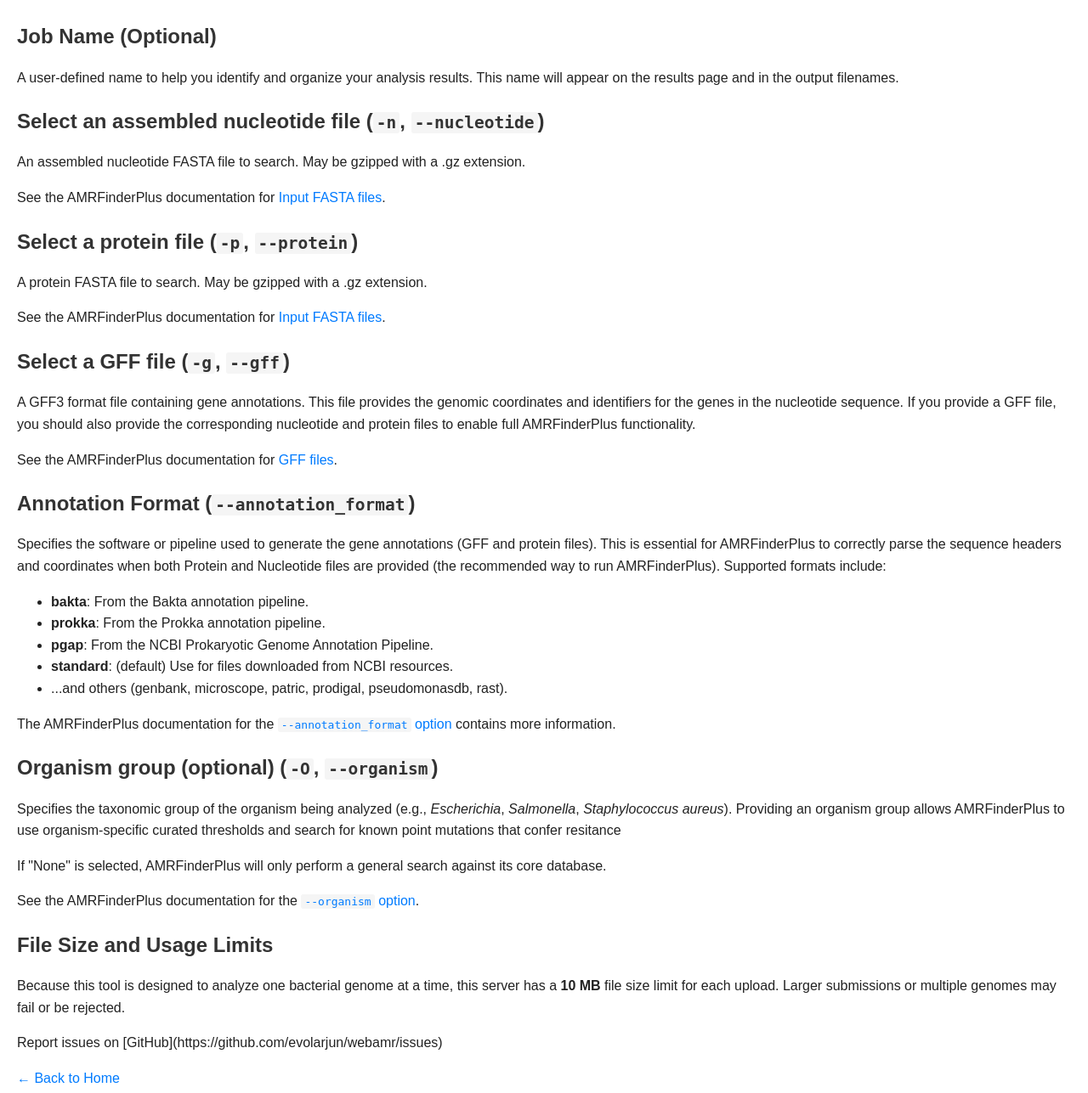
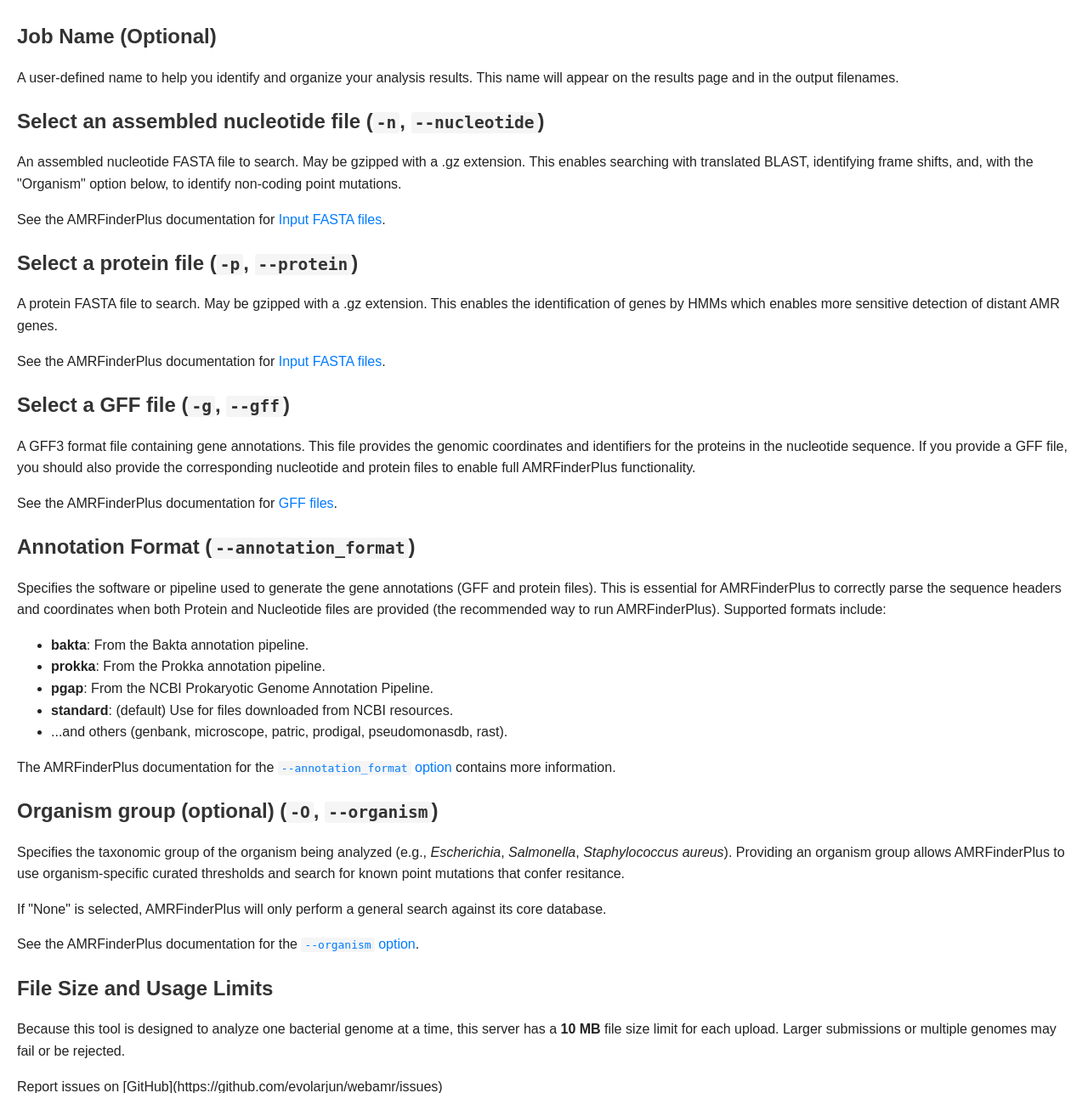
Before and after one commit to evolarjun/webamr, a Flask app: page /docs in a window 1280 px wide. Shown: the part 317-1604 px from the top of the page at 85% size. Run offline with Flask 3, Linux system fonts and the light colour scheme.

Commit message:
feat: add client IP tracking in Firestore and update documentation
    - Extract client IP from X-Forwarded-For header in analyze endpoint for Firestore
  records
    - Add ip_address field to report_usage.py CLI output
    - Update documentation.html with additional details on file types and options
    - Clean up disclaimer styling in index.html
    - Add frontend unit tests for client IP extraction logic

```diff
--- a/VERSION.txt
+++ b/VERSION.txt
@@ -1 +1 @@
-0.1.14
+0.1.15
--- a/frontend/main.py
+++ b/frontend/main.py
@@ -383,7 +383,11 @@ def analyze_file():
         if organism_value:
             params["organism"] = organism_value
 
-        client_ip = get_remote_address()
+        forwarded_for = request.headers.get('X-Forwarded-For')
+        if forwarded_for:
+            client_ip = forwarded_for.split(',')[0].strip()
+        else:
+            client_ip = get_remote_address()
 
         files_dict = {'nuc_file': nuc_file, 'prot_file': prot_file, 'gff_file': gff_file}
         _create_firestore_record(user_id, job_name, gcs_uri, params, sizes, files_dict, client_ip)
--- a/frontend/templates/documentation.html
+++ b/frontend/templates/documentation.html
@@ -32,7 +32,7 @@
 
   <section id="nucleotide-file">
     <h2>Select an assembled nucleotide file (<code>-n</code>, <code>--nucleotide</code>)</h2>
-    <p>An assembled nucleotide FASTA file to search. May be gzipped with a .gz extension.
+    <p>An assembled nucleotide FASTA file to search. May be gzipped with a .gz extension. This enables searching with translated BLAST, identifying frame shifts, and, with the "Organism" option below, to identify non-coding point mutations.
     </p>
     <p>See the AMRFinderPlus documentation for <a
         href="https://github.com/ncbi/amr/wiki/Running-AMRFinderPlus#-p-protein_fasta-and--n-nucleotide_fasta"
@@ -41,7 +41,7 @@
 
   <section id="protein-file">
     <h2>Select a protein file (<code>-p</code>, <code>--protein</code>)</h2>
-    <p>A protein FASTA file to search. May be gzipped with a .gz extension.
+    <p>A protein FASTA file to search. May be gzipped with a .gz extension. This enables the identification of genes by HMMs which enables more sensitive detection of distant AMR genes.
     </p>
     <p>See the AMRFinderPlus documentation for <a
         href="https://github.com/ncbi/amr/wiki/Running-AMRFinderPlus#-p-protein_fasta-and--n-nucleotide_fasta"
@@ -51,7 +51,7 @@
   <section id="gff-file">
     <h2>Select a GFF file (<code>-g</code>, <code>--gff</code>)</h2>
     <p>A GFF3 format file containing gene annotations. This file provides the genomic coordinates and identifiers for
-      the genes in the nucleotide sequence. If you provide a GFF file, you should also provide the corresponding
+      the proteins in the nucleotide sequence. If you provide a GFF file, you should also provide the corresponding
       nucleotide and protein files to enable full AMRFinderPlus functionality.</p>
     <p>See the AMRFinderPlus documentation for <a href="https://github.com/ncbi/amr/wiki/Running-AMRFinderPlus#-g-gff_file"
         target="_blank">GFF files</a>.</p>
@@ -78,7 +78,7 @@
     <h2>Organism group (optional) (<code>-O</code>, <code>--organism</code>)</h2>
     <p>Specifies the taxonomic group of the organism being analyzed (e.g., <em>Escherichia</em>, <em>Salmonella</em>,
       <em>Staphylococcus aureus</em>). Providing an organism group allows AMRFinderPlus to use organism-specific curated
-      thresholds and search for known point mutations that confer resitance
+      thresholds and search for known point mutations that confer resitance.
     </p>
     <p>If "None" is selected, AMRFinderPlus will only perform a general search against its core database.</p>
     <p>See the AMRFinderPlus documentation for the <a href="https://github.com/ncbi/amr/wiki/Running-AMRFinderPlus#--organism-option" target="_blank"><code>--organism</code>
--- a/frontend/templates/index.html
+++ b/frontend/templates/index.html
@@ -13,8 +13,7 @@
 
 <body>
   <h1>Upload your files to run <a href="https://github.com/ncbi/amr/wiki">AMRFinderPlus</a></h1>
-  <span class="warning-text">This is a personal experimental side-project.</span><span>This software does
-      not reflect the priorities or opinions of my employer, and use of the results is at your own risk.</span><br>
+  <span>This is a personal side-project; this software does not reflect the priorities or opinions of my employer, and use of the results is at your own risk.</span><br>
   <a href="/docs">[docs]</a>
   <p></p>
   <pre>AMRFinderPlus <a href="https://github.com/ncbi/amr/releases/tag/amrfinder_v{{ software_version }}"></a>{{ software_version }}</a> database version {{ database_version }}</pre>
```
Also changed, not shown: report_usage.py (+8 -4 lines), tests/test_frontend.py (+15 -0 lines).
